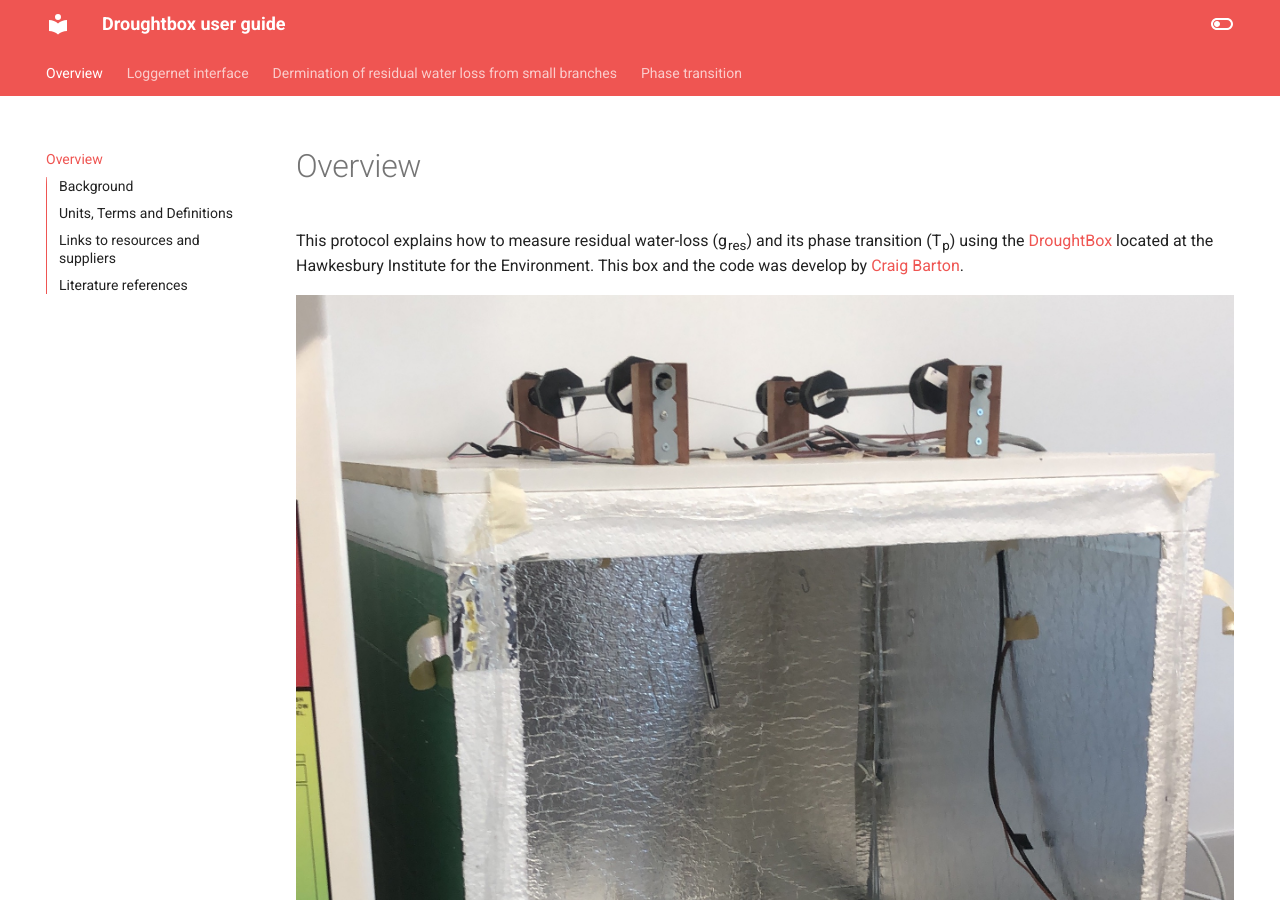
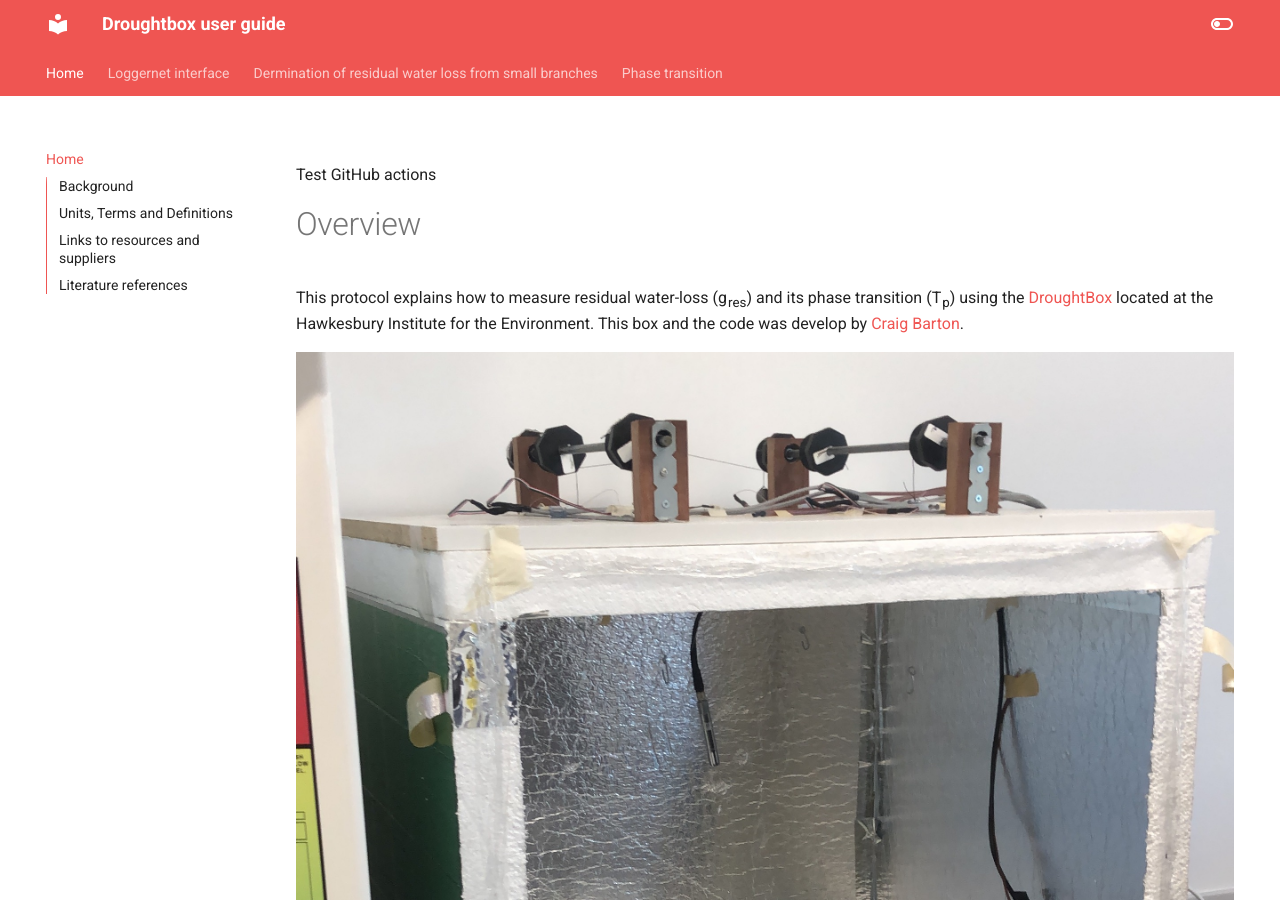
Before and after one commit to ecamo19/droughtbox_documentation, an MkDocs documentation site: the page built from docs/index.md, in a window 1280 px wide and 900 px high. Built offline with MkDocs 1.6.1 and Material for MkDocs 9.7.7, drawn with Linux system fonts in a browser that asks for light colours.

Commit message:
vault backup: 2023-08-30 18:40:03

```diff
--- a/docs/index.md
+++ b/docs/index.md
@@ -1,4 +1,4 @@
-
+Test GitHub actions
 #  Overview
 
 This protocol explains how to measure residual water-loss (g<sub>res</sub>) and its phase transition (T<sub>p</sub>) using the [DroughtBox](https://onlinelibrary.wiley.com/doi/full/10.1111/pce.13750) located at the Hawkesbury Institute for the Environment. This box and the code was develop by [Craig Barton](https://www.westernsydney.edu.au/staff_profiles/uws_profiles/doctor_craig_barton).
```
Also changed, not shown: docs/2_loggernet_interface.md (+1 -0 lines).
